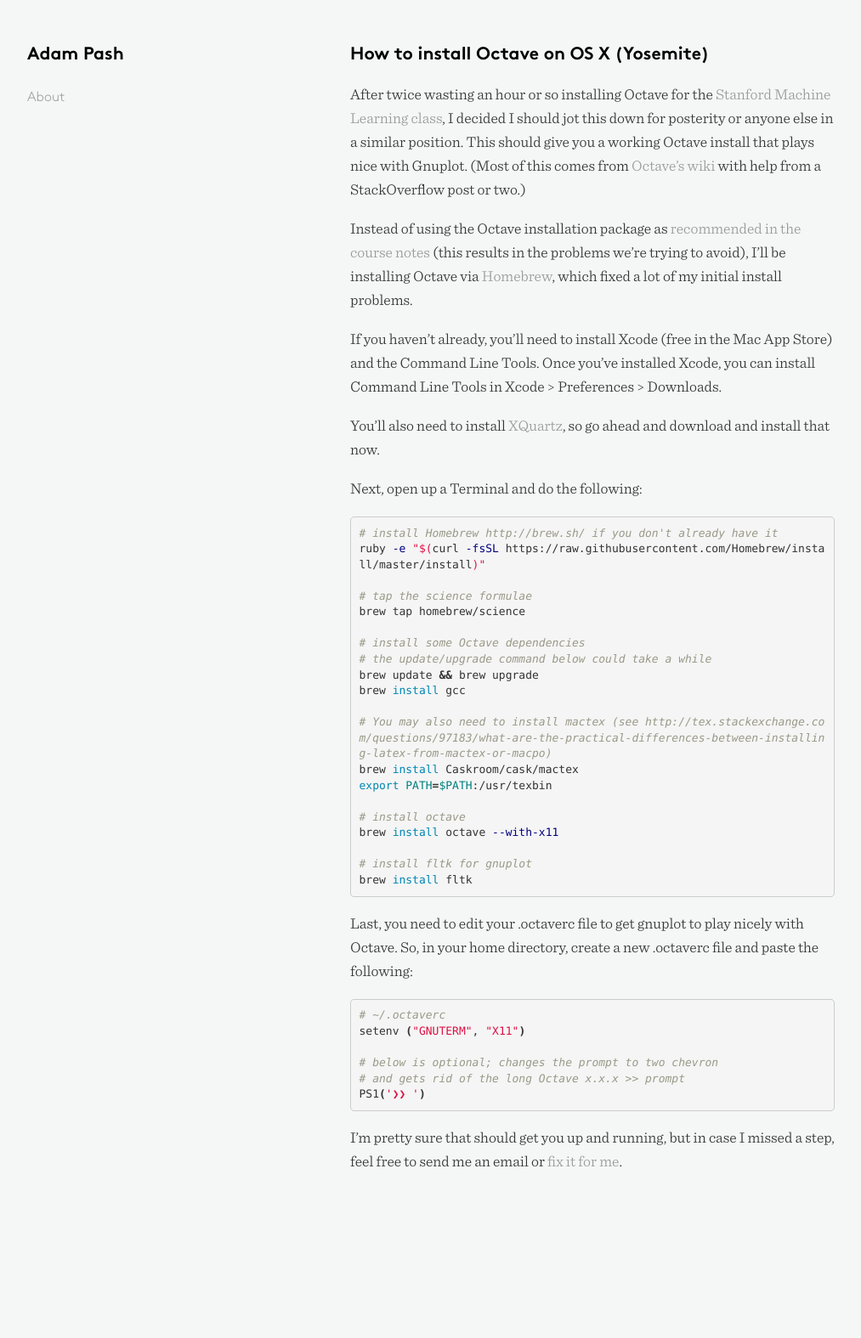
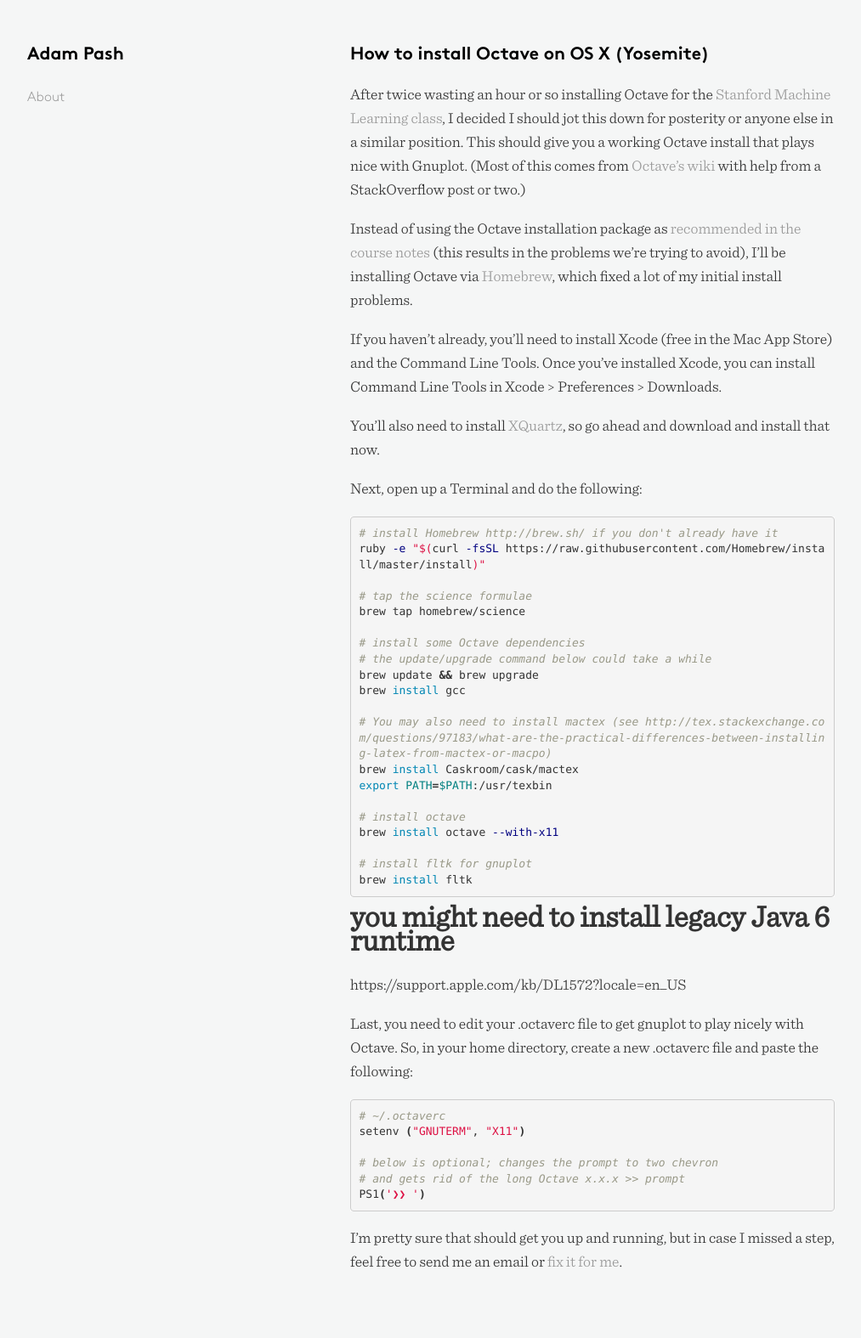
Before and after one commit to adampash/adampash.github.io, a Jekyll site: the page built from code/octave.markdown, in a window 1280 px wide. Shown: the whole page at 85% size, without its empty margins (38-1051 px from the left). Built offline with Jekyll 4.4.1, drawn with Linux system fonts in a browser that asks for light colours; Markdown is read by kramdown in place of the engine named in the settings; before the commit the page ends 1457 px from its top, so only the background shows below that.

Commit message:
Update octave.markdown (#4)
The legacy Java 6 runtime is required to open octave

```diff
--- a/code/octave.markdown
+++ b/code/octave.markdown
@@ -38,6 +38,9 @@
 brew install fltk
 {% endhighlight %}
 
+# you might need to install legacy Java 6 runtime
+https://support.apple.com/kb/DL1572?locale=en_US
+
 Last, you need to edit your .octaverc file to get gnuplot to play nicely with Octave. So, in your home directory, create a new .octaverc file and paste the following:
 
 {% highlight bash %}
```
